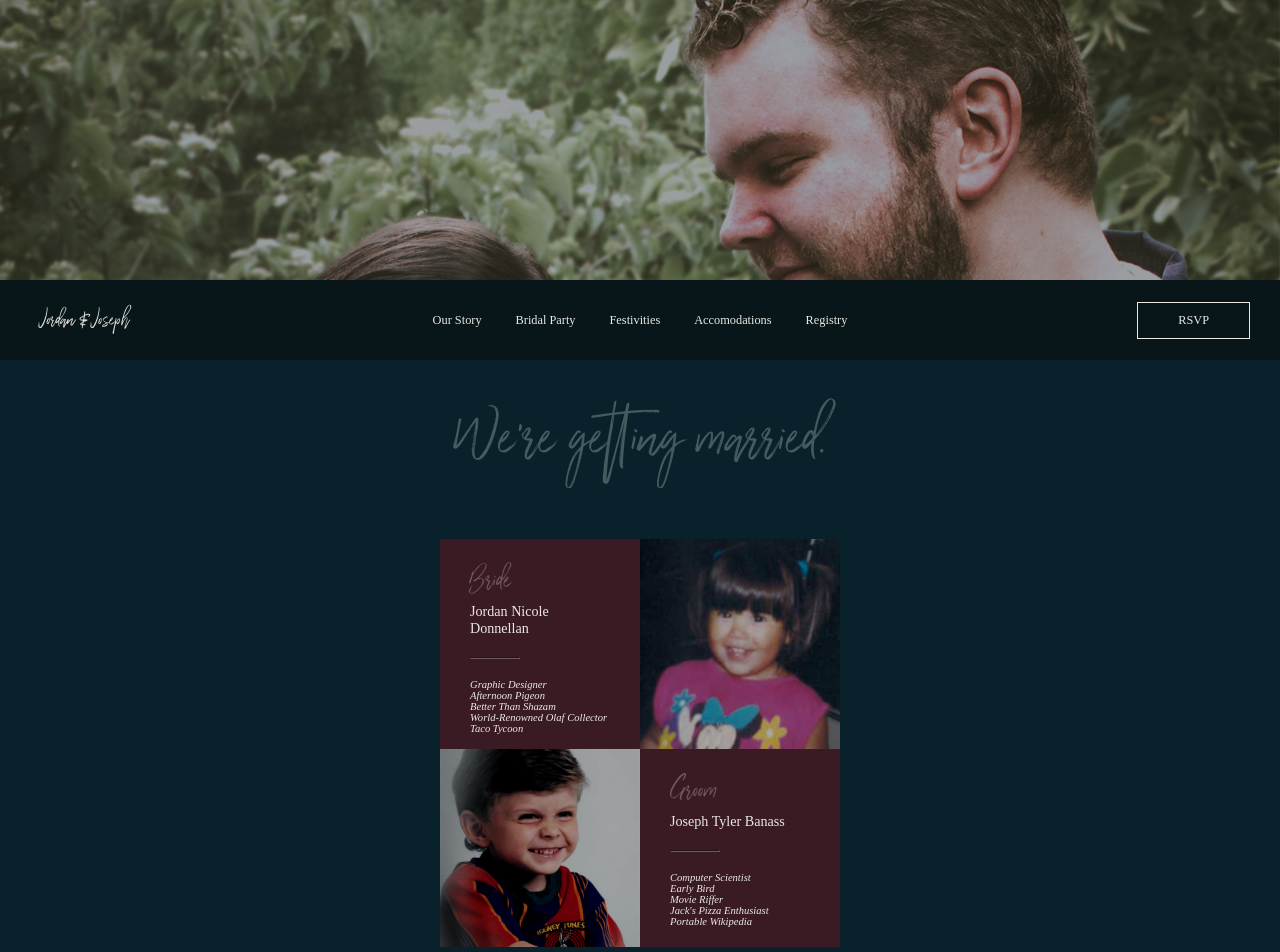
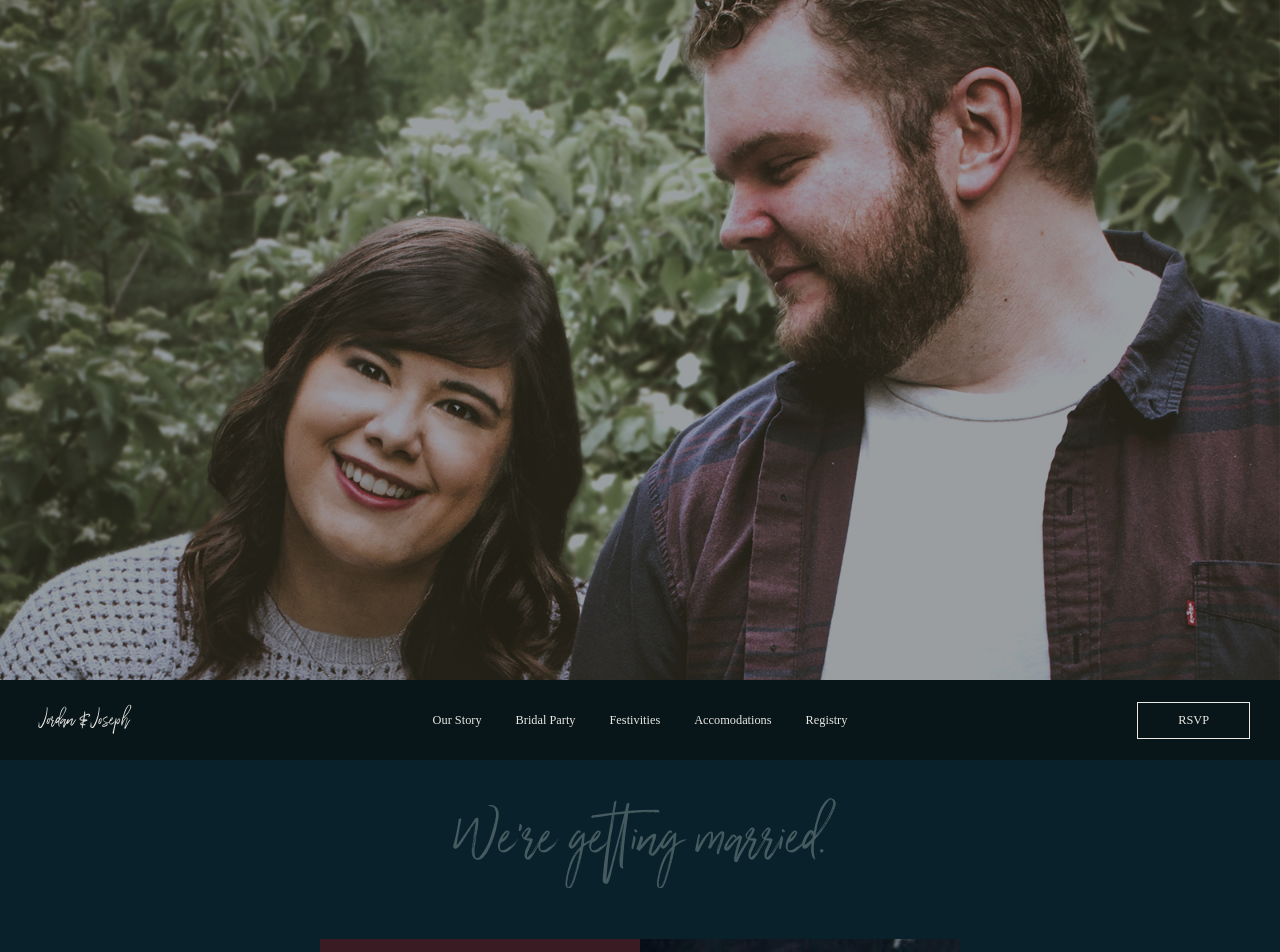
Before and after one commit to jbanass/jojo-wedding, an Angular app: page / in a window 1280 px wide. Shown: the top 952 px of the page. Built offline with nearby package versions, Linux system fonts and the light colour scheme; a web font is replaced by a local one.

Commit message:
bride groom and hero work

```diff
--- a/src/app/bride-groom/bride-groom.component.scss
+++ b/src/app/bride-groom/bride-groom.component.scss
@@ -65,11 +65,13 @@
 }
 
 .bride-container .square-container.couple-picture {
-  background-image: url("/assets/images/jordan-toddler.jpg");
+  background: url("/assets/images/jordan-toddler.jpg")  no-repeat center top;
+  background-size:100%;
 }
 
 .groom-container .square-container.couple-picture {
-  background-image: url("/assets/images/joe-toddler.jpg");
+  background: url("/assets/images/joe-toddler.jpg") no-repeat center top;
+  background-size:100%;
 }
 
 .couple-picture-right {
@@ -79,16 +81,23 @@
 
 @media screen and (min-width: 768px) {
   .square-container {
+    position:initial;
+    left: initial;
+    transform: none;
+    text-align: left;
+    width:50%;
   }
 
   .couple-container {
     margin: 0 auto;
-    width: 600px;
+    width: 50vw;
+    text-align: center;
   }
 
   .bride-container {
     display: inline-flex;
     flex-direction: row-reverse;
+    width:100%;
   }
 
   .couple-picture {
@@ -100,5 +109,17 @@
     display: inline-flex;
     top: -5px;
     position: relative;
+    width:100%;
+  }
+
+
+
+  .bride-container .square-container.couple-picture {
+    height:200px;
+    top: 25px;
+  }
+
+  .groom-container .square-container.couple-picture {
+    height:180px;
   }
 }
--- a/src/app/hero/hero.component.scss
+++ b/src/app/hero/hero.component.scss
@@ -6,3 +6,9 @@
     background-image: url(/assets/images/hero-background.jpg);
     background-repeat: no-repeat;
 }
+
+@media screen and (min-width:768px) {
+  .hero-container {
+    height:85vh;
+  }
+}
```
